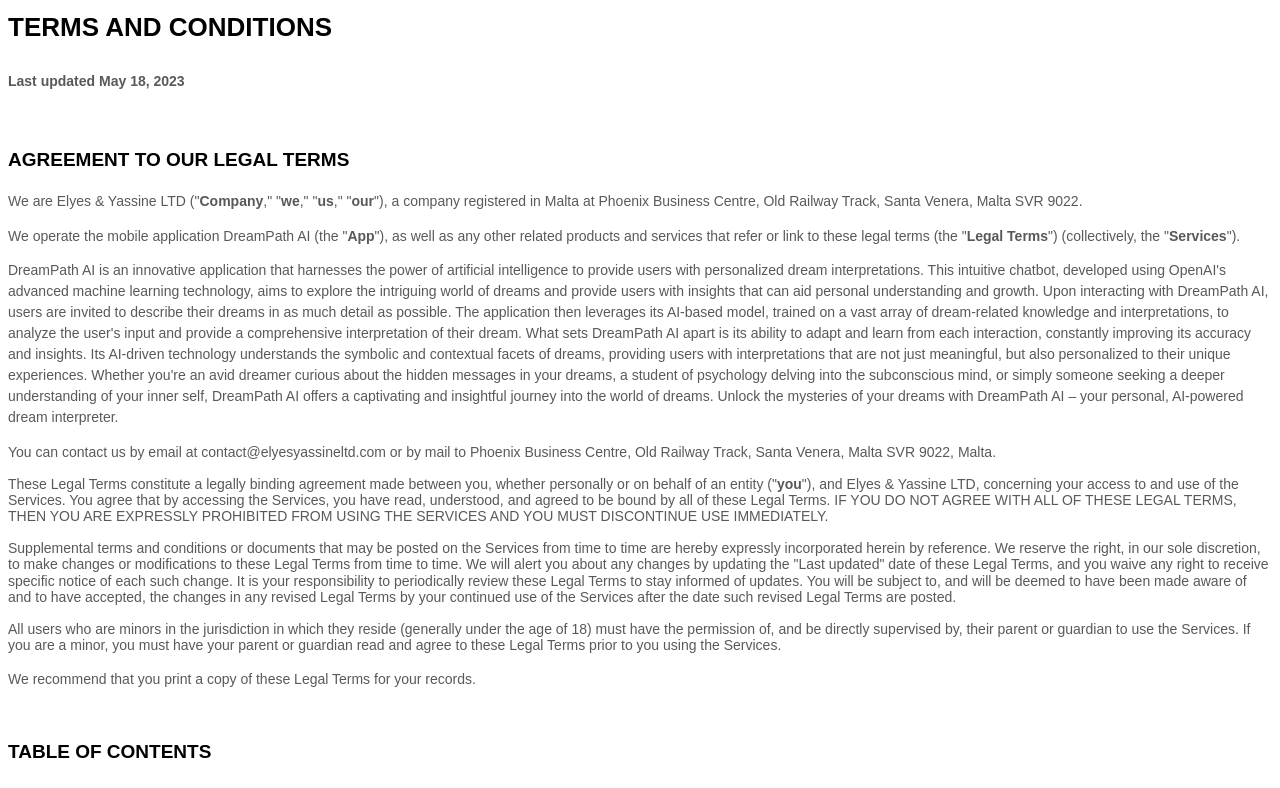
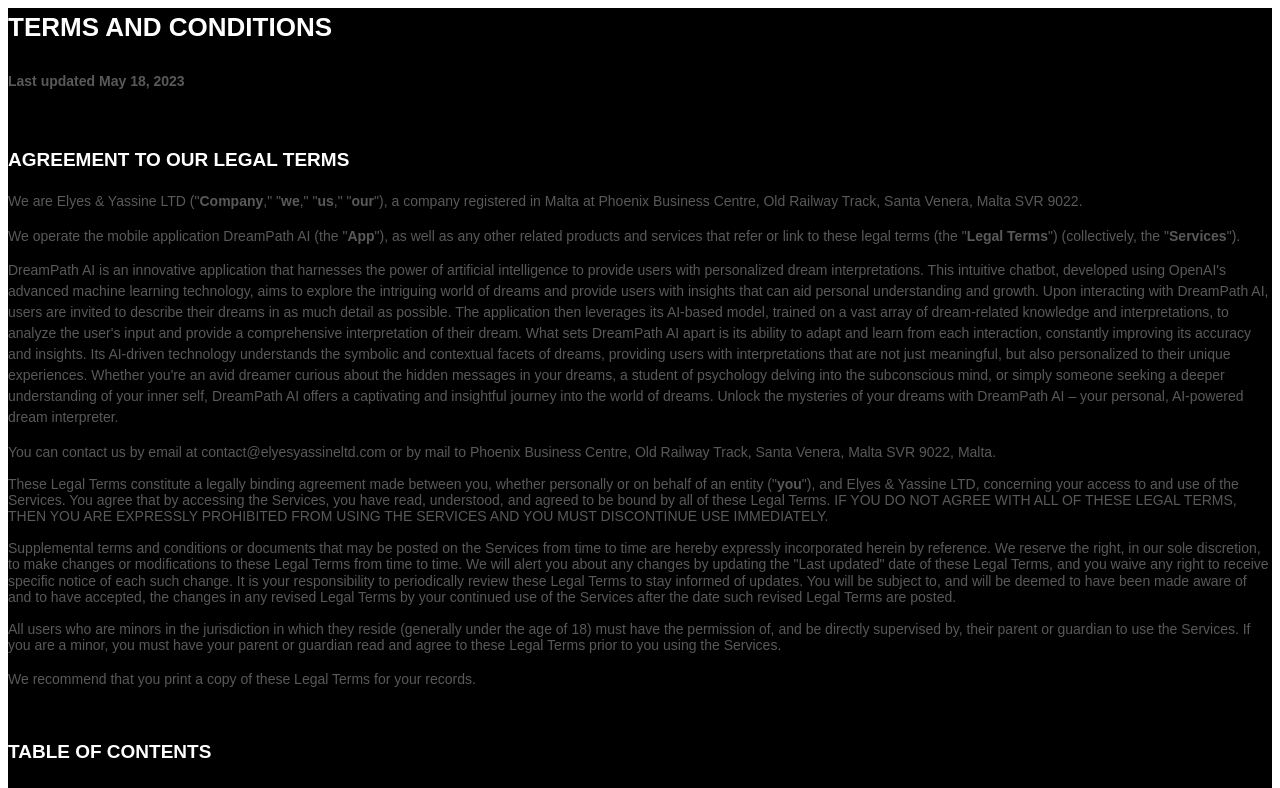
Before and after one commit to NaimurNoyon/dreampathTermsAndConditions, a plain HTML site: page index.html in a window 1280 px wide. Shown: the top 788 px of the page. Drawn offline with Linux system fonts and the light colour scheme.

Commit message:
Update index.html

```diff
--- a/index.html
+++ b/index.html
@@ -1,11 +1,12 @@
 <style>
   [data-custom-class='body'], [data-custom-class='body'] * {
-          background: transparent !important;
+          background: black !important;
+          color: white !important;
         }
 [data-custom-class='title'], [data-custom-class='title'] * {
           font-family: Arial !important;
 font-size: 26px !important;
-color: #000000 !important;
+color: white !important;
         }
 [data-custom-class='subtitle'], [data-custom-class='subtitle'] * {
           font-family: Arial !important;
@@ -15,12 +16,12 @@ font-size: 14px !important;
 [data-custom-class='heading_1'], [data-custom-class='heading_1'] * {
           font-family: Arial !important;
 font-size: 19px !important;
-color: #000000 !important;
+color: white !important;
         }
 [data-custom-class='heading_2'], [data-custom-class='heading_2'] * {
           font-family: Arial !important;
 font-size: 17px !important;
-color: #000000 !important;
+color: white !important;
         }
 [data-custom-class='body_text'], [data-custom-class='body_text'] * {
           color: #595959 !important;
```
